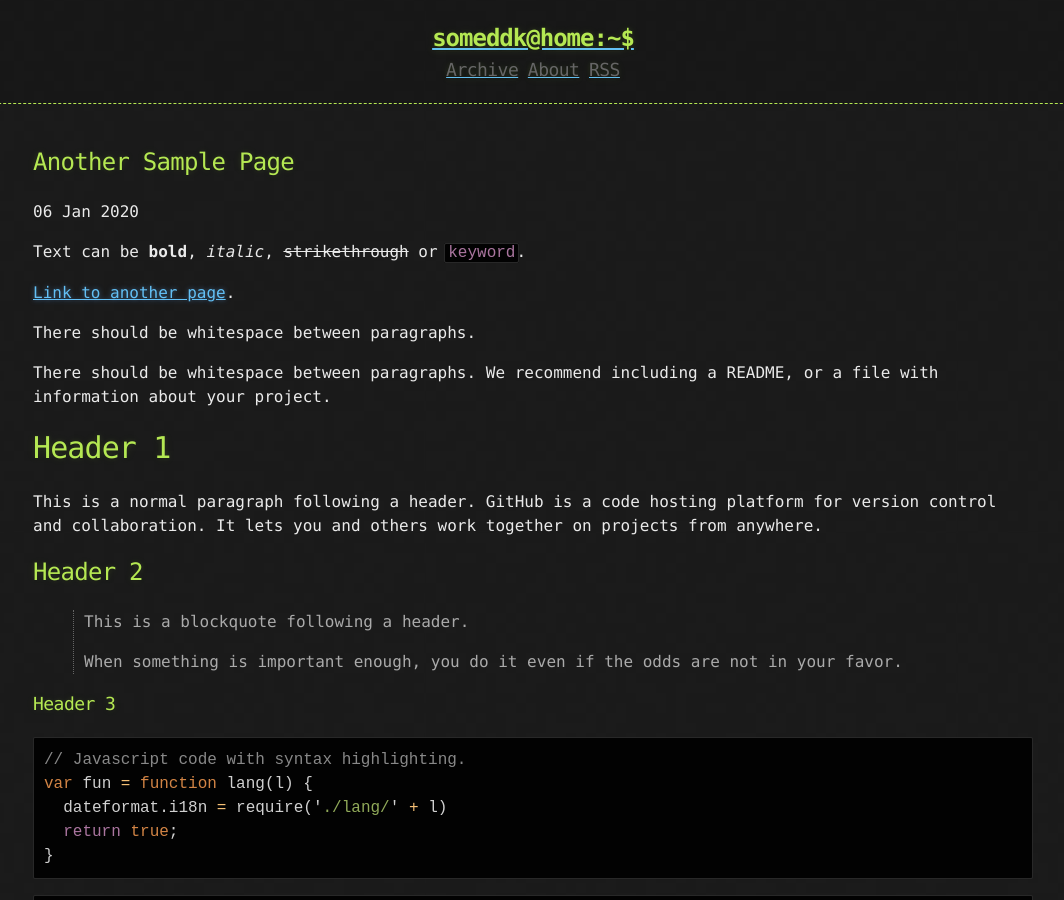
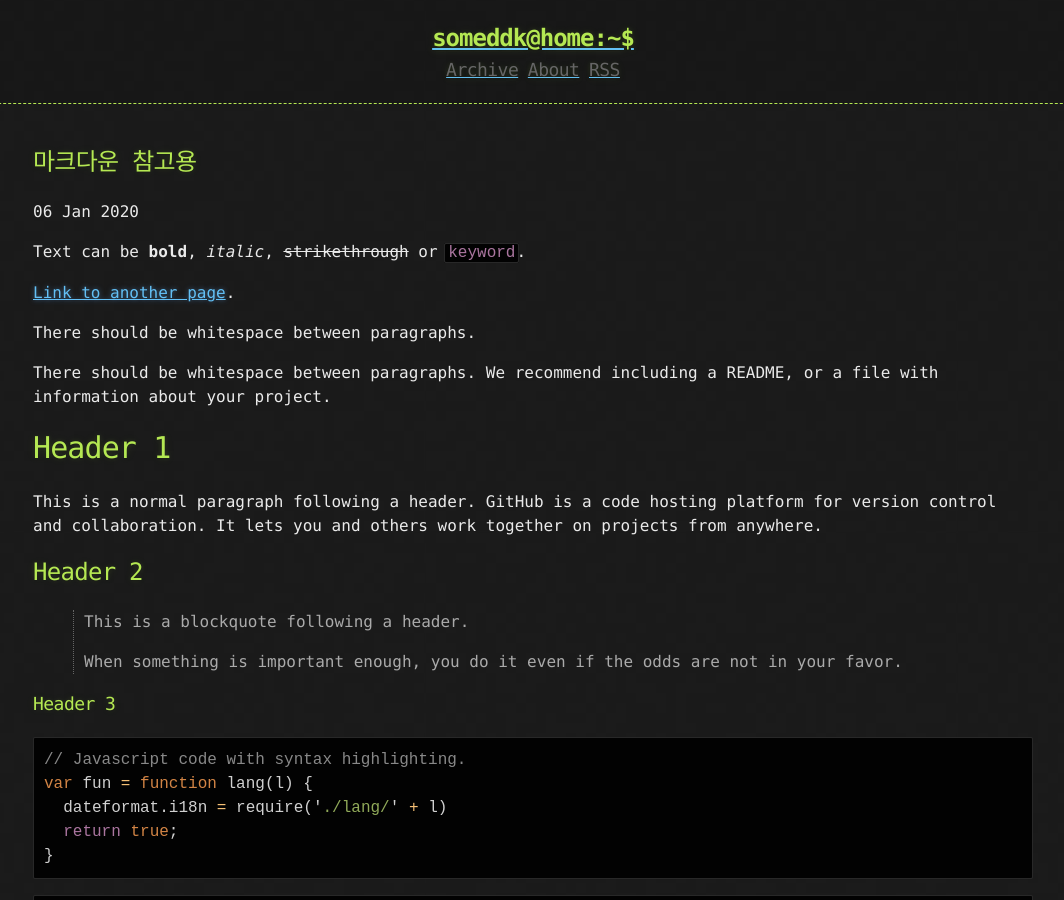
Before and after one commit to simeddk/Blog, a Jekyll site: the page built from _posts/2020-01-06-마크다운 참고용.md, in a window 1280 px wide and 900 px high. Shown: the whole window, without its empty margins (107-1171 px from the left). Built offline with Jekyll 4.4.1, drawn with Linux system fonts in a browser that asks for light colours.

Commit message:
업데이트

```diff
--- a/_posts/2020-01-06-마크다운 참고용.md
+++ b/_posts/2020-01-06-마크다운 참고용.md
@@ -1,5 +1,5 @@
 ---
-title: Another Sample Page
+title: 마크다운 참고용
 published: true
 ---
 
```
Also changed, not shown: _posts/2022-01-01-첫포스트.md (+5 -0 lines).
